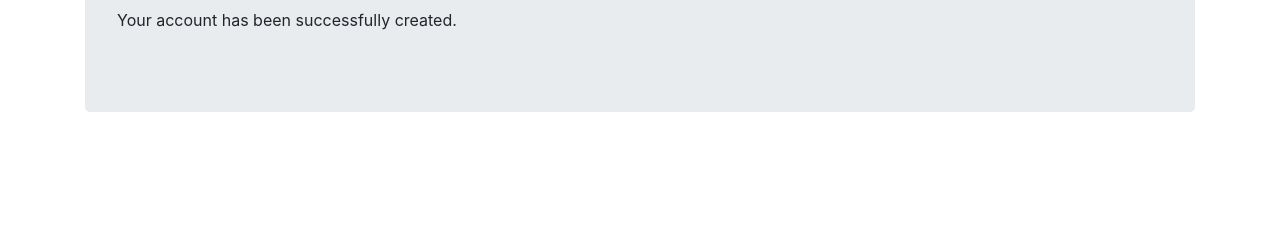
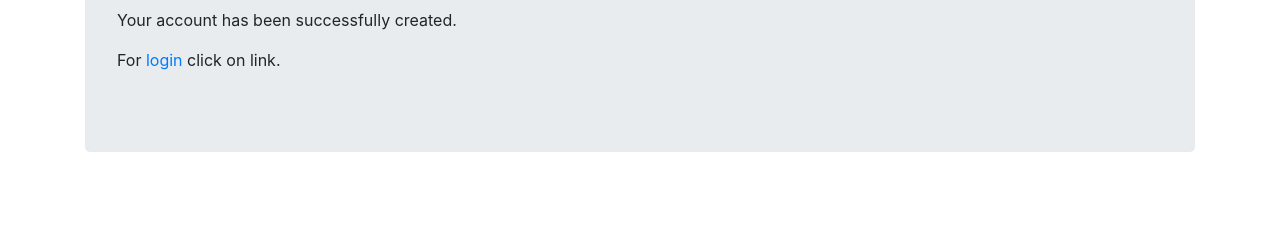
Before and after one commit to ongraphpythondev/userLogin, a Django app: template userLogin/verify_app/templates/verify_app/register_done.html in a window 1280 px wide. Shown: the part 112-352 px from the top of the page. Run offline with Django 3.2, Linux system fonts and the light colour scheme; the template is opened without the code that fills it, so the values that code supplies are empty; some libraries are stand-ins or nearby versions.

Commit message:
add login link

```diff
--- a/userLogin/verify_app/templates/verify_app/register_done.html
+++ b/userLogin/verify_app/templates/verify_app/register_done.html
@@ -6,5 +6,5 @@
 {% block body %}
         <h1>Welcome {{ new_user.first_name }}!</h1>
         <p>Your account has been successfully created.</p>
-
+        <p>For <a href="{% url 'verify_app:login' %}">login</a> click on link.</p>
 {% endblock %}
```
